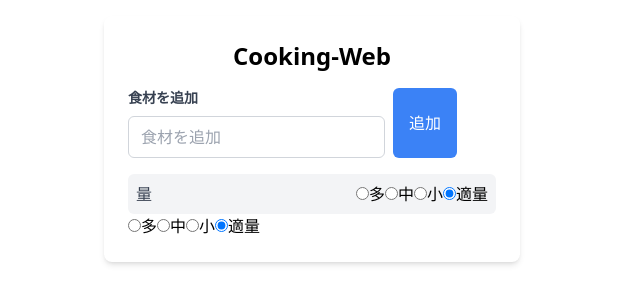
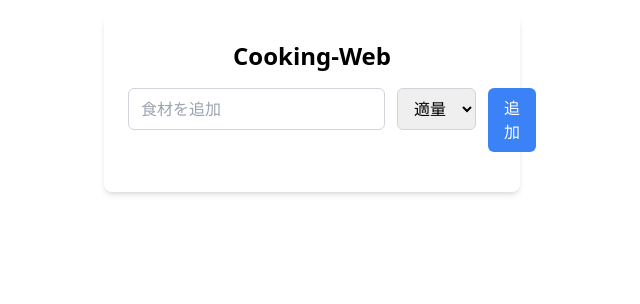
Before and after one commit to Asameshi00/cooking-web, a React (Create React App) app in the folder cooking-app/: page / in a window 1280 px wide. Shown: the top 304 px of the page, without its empty margins (328-968 px from the left). Built offline with nearby package versions, Linux system fonts and the light colour scheme.

Commit message:
update: 食材を正しく追加できるように

```diff
--- a/cooking-app/package.json
+++ b/cooking-app/package.json
@@ -16,6 +16,7 @@
     "postcss": "^8.5.3",
     "react": "^19.1.0",
     "react-dom": "^19.1.0",
+    "react-router-dom": "^7.5.1",
     "react-scripts": "5.0.1",
     "typescript": "^4.9.5",
     "web-vitals": "^2.1.4"
--- a/cooking-app/src/App.tsx
+++ b/cooking-app/src/App.tsx
@@ -1,14 +1,14 @@
 import React, { useState, useCallback } from "react";
-import IngredientSelector from "./components/RadioButton";
 import IngredientForm from "./components/IngredientForm";
 import IngredientList from "./components/IngredientList";
-import { Ingredient } from "./types/ingredient";
+import { Ingredient, Quantity } from "./types/ingredient";
 
 const App: React.FC = () => {
   const [ingredient, setIngredient] = useState<Ingredient[]>([]);
 
-  const addIngredient = useCallback((name: string) => {
-    setIngredient((prevIngredients) => [...prevIngredients, {name: name, quantity: '適量'}]);
+  const addIngredient = useCallback((name: string, quantity: Quantity) => {
+    // スプレッド構文を使用して、既存の配列に新しい食材を追加
+    setIngredient((prevIngredients) => [...prevIngredients, {name: name, quantity: quantity}]);
   }, []);
 
   const removeIngredient = useCallback((ingredientName: string) => {
@@ -21,7 +21,6 @@ const App: React.FC = () => {
         <h1 className="text-2xl font-bold text-center mb-4">Cooking-Web</h1>
         <IngredientForm addIngredient={addIngredient} />
         <IngredientList ingredients={ingredient} removeIngredient={removeIngredient} />
-        <IngredientSelector />
       </div>
     </div>
   );
--- a/cooking-app/src/components/IngredientForm.tsx
+++ b/cooking-app/src/components/IngredientForm.tsx
@@ -1,43 +1,61 @@
-// 食材を追加する
+// テキストバーで食材を追加するコンポーネント
 
 import React, { useState, useCallback } from 'react';
+import { Quantity } from '../types/ingredient';
 
 interface IngredientFormProps {
-    addIngredient: (ingredient: string) => void;
+    addIngredient: (ingredient: string, quantity: Quantity) => void;
 }
 
 const IngredientForm: React.FC<IngredientFormProps> = ({ addIngredient }) => {
-    // 食材の状態を管理するためのuseStateフック
-    const [ingredient, setIngredient] = useState<string>('');
+    const [ingredientName, setIngredientName] = useState<string>('');
+    const [ingredientQuantity, setIngredientQuantity] = useState<Quantity>('適量');
 
-    // 食材の変更を管理するためのuseCallbackフック
-    const handleChange = useCallback((event: React.ChangeEvent<HTMLInputElement>) => {
-        setIngredient(event.target.value);
+    const handleNameChange = useCallback((event: React.ChangeEvent<HTMLInputElement>) => {
+        setIngredientName(event.target.value);
     }, []);
 
-    // フォームの送信を管理するためのuseCallbackフック
+    const handleQuantityChange = useCallback((event: React.ChangeEvent<HTMLSelectElement>) => {
+        setIngredientQuantity(event.target.value as Quantity);
+    }, []);
+
     const handleSubmit = useCallback((event: React.FormEvent<HTMLFormElement>) => {
         event.preventDefault();
-        if (ingredient.trim()) {
-            addIngredient(ingredient);
-            setIngredient('');
+        if (ingredientName.trim()) {
+            addIngredient(ingredientName, ingredientQuantity);
+            setIngredientName(ingredientName);
+            setIngredientQuantity(ingredientQuantity);
         }
-    }, [ingredient, addIngredient]);
+        // デバッグ
+        console.log(ingredientName, ingredientQuantity);
+    }, [ingredientName, ingredientQuantity, addIngredient]);
+
 
     return (
-        <form onSubmit={handleSubmit} className="flex gap-2 mb-4">
         <div>
-                <label htmlFor="ingredient" className="block text-gray-700 text-sm font-bold mb-2">
-                    食材を追加
-                </label>
+            <form onSubmit={handleSubmit} className="flex gap-3 mb-4">
+                <div>
                     <input
                         type="text"
-                    value={ingredient}
-                    onChange={handleChange}
+                        value={ingredientName}
+                        onChange={handleNameChange}
                         placeholder="食材を追加"
                         className="flex-grow px-3 py-2 border border-gray-300 rounded-md focus:outline-none focus:ring-2 focus:ring-blue-500"
                     />
                 </div>
+                <div>
+                    <select
+                        value={ingredientQuantity}
+                        onChange={handleQuantityChange}
+                        className="px-3 py-2 border border-gray-300 rounded-md focus:outline-none focus:ring-2 focus:ring-blue-500"
+                    >
+                        <option value="多">多</option>
+                        <option value="中">中</option>
+                        <option value="小">小</option>
+                        <option value="適量">適量</option>
+                    </select>
+                </div>
+
                 <button
                     type="submit"
                     className="px-4 py-2 bg-blue-500 text-white rounded-md hover:bg-blue-600 focus:outline-none focus:ring-2 focus:ring-blue-500"
@@ -45,6 +63,7 @@ const IngredientForm: React.FC<IngredientFormProps> = ({ addIngredient }) => {
                     追加
                 </button>
             </form>
+        </div>
     );
 };
 
--- a/cooking-app/src/components/IngredientList.tsx
+++ b/cooking-app/src/components/IngredientList.tsx
@@ -1,8 +1,9 @@
-// 追加した食材のリストを表示するコンポーネント
+// 追加した食材のリストを一覧で表示するコンポーネント
+
 import React from 'react';
 import { Ingredient } from '../types/ingredient';
-import RadioButton from './RadioButton';
 
+/** 食材の情報をpropsで渡す **/
 interface IngredientListProps {
     ingredients: Ingredient[];
     removeIngredient: (ingredient: string) => void;
@@ -14,6 +15,7 @@ const IngredientList: React.FC<IngredientListProps> = ({ ingredients, removeIngr
             {ingredients.map((ingredient, index) => (
                 <li key={index} className="flex items-center justify-between p-2 bg-gray-100 rounded-md">
                     <span className="text-gray-700">{ingredient.name}</span>
+                    <span className="text-gray-500">{ingredient.quantity}</span>
                     <button
                         onClick={() => removeIngredient(ingredient.name)}
                         className="px-2 py-1 bg-red-500 text-white rounded-md hover:bg-red-600 focus:outline-none focus:ring-2 focus:ring-red-500"
@@ -22,10 +24,6 @@ const IngredientList: React.FC<IngredientListProps> = ({ ingredients, removeIngr
                     </button>
                 </li>
             ))}
-            <li className="flex items-center justify-between p-2 bg-gray-100 rounded-md">
-                <span className="text-gray-700">量</span>
-                <RadioButton />
-            </li>
         </ul>
     );
 };
--- a/cooking-app/src/components/RadioButton.tsx
+++ b/cooking-app/src/components/RadioButton.tsx
@@ -1,4 +1,4 @@
-// 食材コンポーネントを表示する。
+// ラジオボタンコンポーネント
 
 import React, { useState } from 'react';
 import { Quantity } from '../types/ingredient';
--- a/cooking-app/src/types/ingredient.ts
+++ b/cooking-app/src/types/ingredient.ts
@@ -1,10 +1,24 @@
-// 食品の量の型定義
-
+/** 食品の量の型定義 **/
 type Quantity = '多' | '中' | '小' | '適量';
 
+/** 食材の型定義 **/
 interface Ingredient {
     name: string;
     quantity: Quantity;
 }
 
-export type { Quantity, Ingredient };
+/** Webサイトの状態管理 **/
+interface State {
+    ingredients: Ingredient[];
+    searchQuery: string;
+    searchResults: Ingredient[];
+}
+
+/** アクションの型定義 **/
+type Action =
+    | { type: 'ADD_INGREDIENT'; payload: string }
+    | { type: 'REMOVE_INGREDIENT'; payload: string }
+    | { type: 'SET_SEARCH_QUERY'; payload: string }
+    | { type: 'SEARCH_RECIPES' };
+
+export type { Quantity, Ingredient, State, Action };
```
Also changed, not shown: 1 other file (tests, documents, lock files or other folders). Lines whose indentation alone changed are shown as unchanged.
